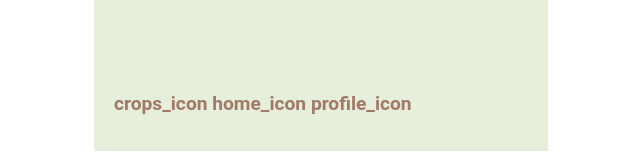
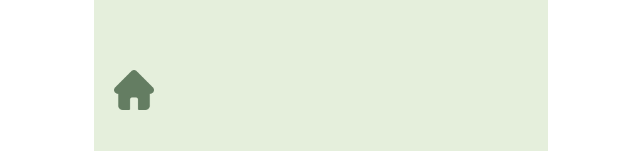
Before and after one commit to natazuchowska/gui-weather-app, a React (Create React App) app: page / in a window 1280 px wide. Shown: the part 655-820 px from the top of the page, without its empty margins (319-959 px from the left). Built offline with nearby package versions, Linux system fonts and the light colour scheme.

Commit message:
new footer component for redirection

```diff
--- a/src/App.js
+++ b/src/App.js
@@ -5,6 +5,7 @@ import CurrentWeatherDets from './components/current-weather/current-weather-det
 import { WEATHER_API_URL, WEATHER_API_KEY } from './api';
 import { useState } from 'react';
 import Forecast from './components/forecast/forecast';
+import Footer from './components/footer/footer';
 
 function App() {
 
@@ -42,9 +43,7 @@ function App() {
         {forecast && <Forecast data={forecast}/>}
         {currentWeather && <CurrentWeatherDets data={currentWeather}></CurrentWeatherDets>}
       </div>
-      <div>
-        <footer className="foot">crops_icon home_icon profile_icon</footer>
-      </div>
+      <Footer />
     </div>
   );
 }
--- a/src/components/current-weather/current-weather.css
+++ b/src/components/current-weather/current-weather.css
@@ -86,8 +86,21 @@
     text-align: left;
 }
 
+.rise,
+.set {
+    font-size: 15px;
+    font-weight: 400;
+}
+
 .city {
     text-align: center;
     font-size: medium;
     margin-top: -8px;
 }
+
+.rise-time,
+.set-time {
+    font-size: 20px;
+    font-weight: bolder;
+    margin-top: 0;
+}
--- a/src/components/current-weather/current-weather.js
+++ b/src/components/current-weather/current-weather.js
@@ -4,8 +4,8 @@ const CurrentWeather = ({ data }) => {
     return (
         <>
             <div className="sun-times">
-                <div className="rise">sunrise<p>{new Date(data.sys.sunrise * 1000).getHours()}:{new Date(data.sys.sunrise * 1000).getMinutes()}</p></div>
-                <div className="set">sunset<p>{new Date(data.sys.sunset * 1000).getHours()}:{new Date(data.sys.sunrise * 1000).getMinutes()}</p></div>
+                <div className="rise">sunrise<p className="rise-time">{new Date(data.sys.sunrise * 1000).getHours()}:{new Date(data.sys.sunrise * 1000).getMinutes()}</p></div>
+                <div className="set">sunset<p className="set-time">{new Date(data.sys.sunset * 1000).getHours()}:{new Date(data.sys.sunrise * 1000).getMinutes()}</p></div>
             </div>
             <div className="weather">
                 <div className="top">
--- /dev/null
+++ b/src/components/footer/footer.css
@@ -0,0 +1,4 @@
+.redirect-icon {
+    width: 40px;
+    align-items: center;
+}
--- /dev/null
+++ b/src/components/footer/footer.js
@@ -0,0 +1,13 @@
+import './footer.css';
+
+const Footer = () => {
+    return (
+        <div>
+            <footer className="foot">
+                <img alt="redirection" className="redirect-icon" src="./icons/home.png"></img>
+            </footer>
+        </div>
+    );
+}
+
+export default Footer;
```
Also changed, not shown: public/icons/home.png (added).
